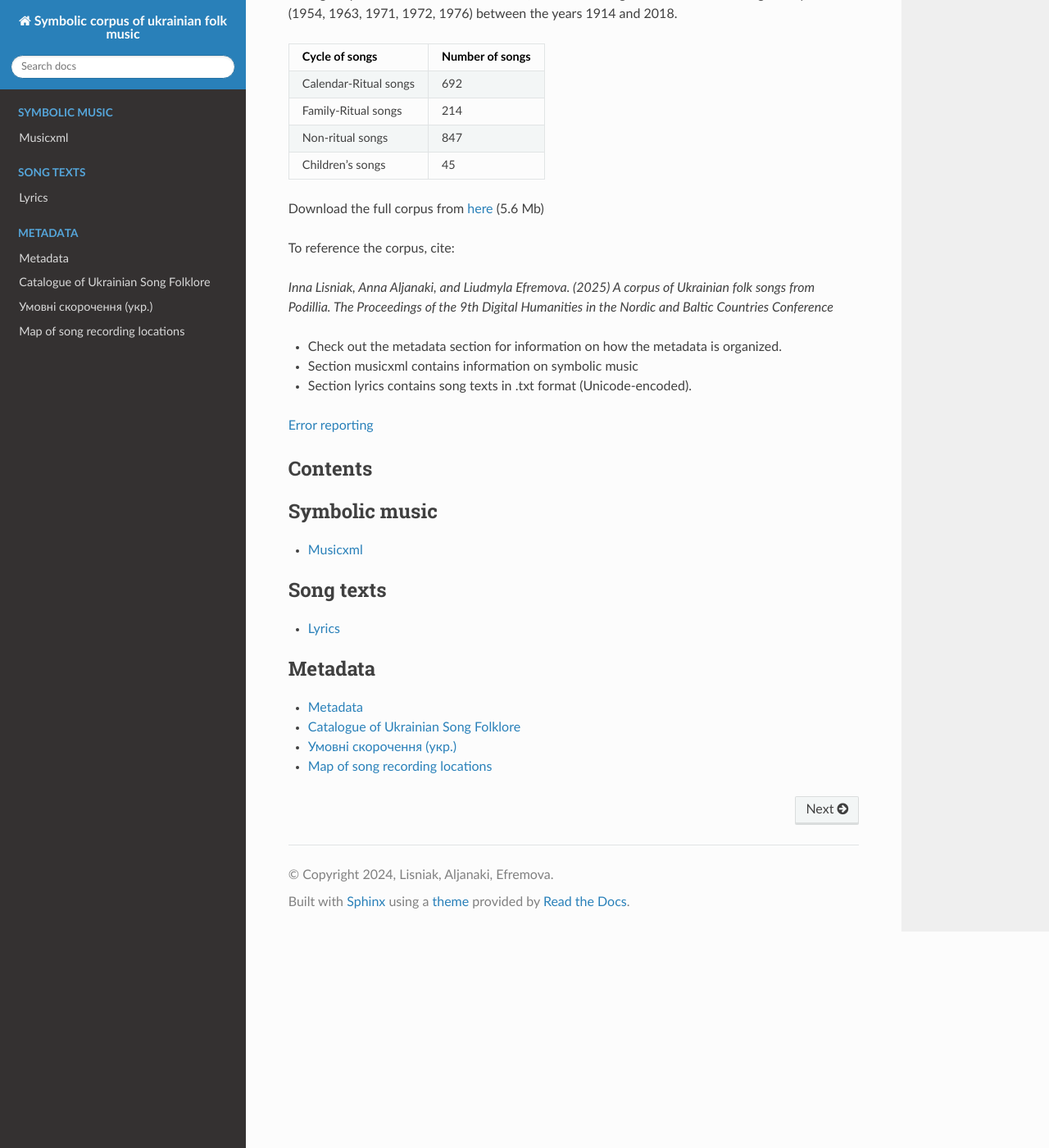
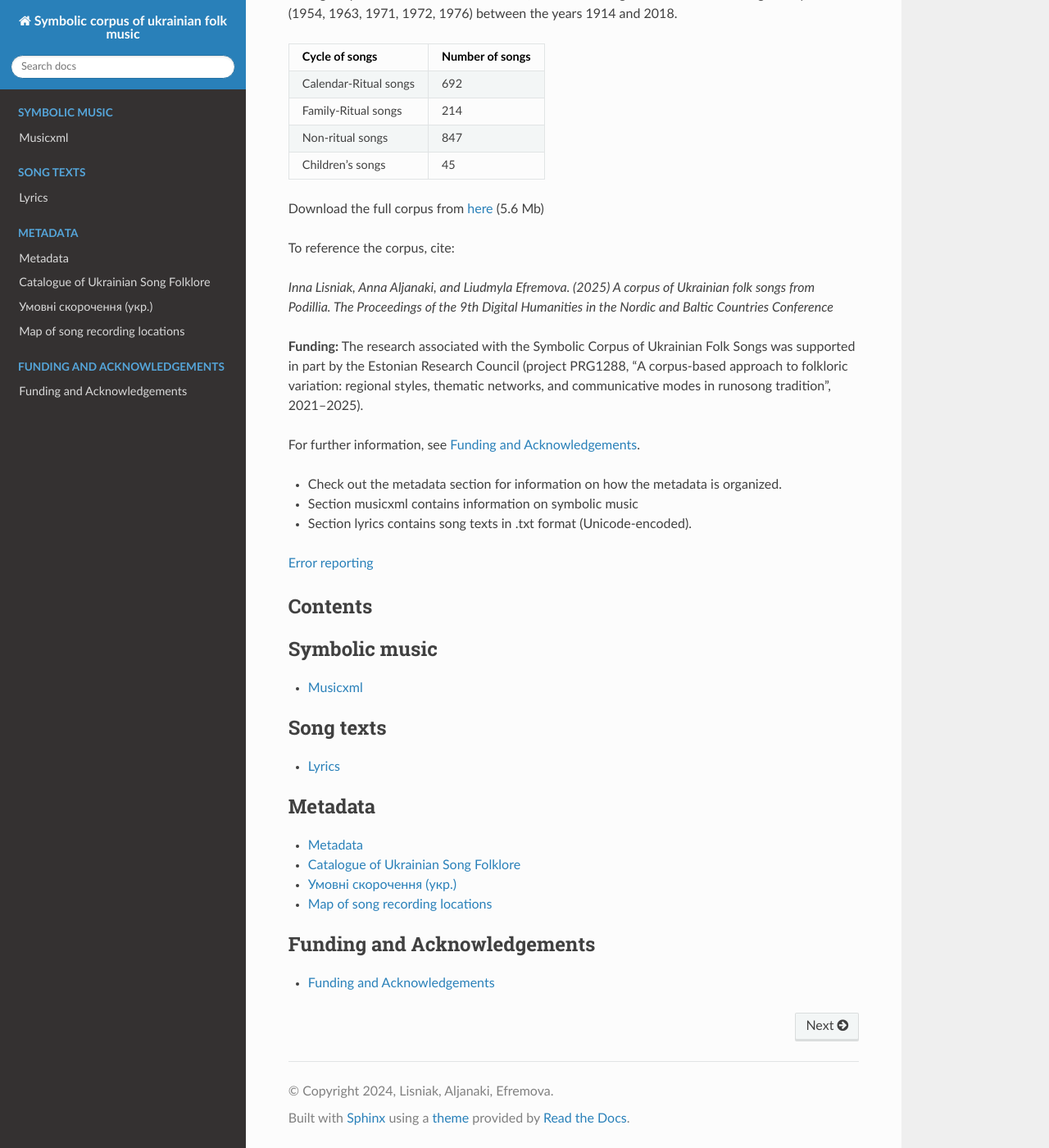
Before and after one commit to aljanaki/Symbolic_Corpus_Of_Ukrainian_Folk_Music, a Sphinx documentation site: the page built from docs/index.rst, in a window 1280 px wide and 1400 px high, scrolled down 299 px. Shown: the whole window at 82% size. Built offline with Sphinx 7.4.7 and the Read the Docs theme 3.1.0, drawn with Linux system fonts in a browser that asks for light colours.

Commit message:
Add PRG1288 funding acknowledgement

```diff
--- a/docs/index.rst
+++ b/docs/index.rst
@@ -22,6 +22,13 @@ Download the full corpus from `here <https://github.com/aljanaki/Symbolic_Corpus
 To reference the corpus, cite:
 
 *Inna Lisniak, Anna Aljanaki, and Liudmyla Efremova. (2025) A corpus of Ukrainian folk songs from Podillia. The Proceedings of the 9th Digital Humanities in the Nordic and Baltic Countries Conference*
+
+
+
+**Funding:** The research associated with the Symbolic Corpus of Ukrainian Folk Songs was supported in part by the Estonian Research Council (project PRG1288, "A corpus-based approach to folkloric variation: regional styles, thematic networks, and communicative modes in runosong tradition", 2021–2025).
+
+For further information, see :doc:`Funding and Acknowledgements <funding>`.
+
 
 * Check out the :doc:`metadata` section for information on how the metadata is organized.
 * Section :doc:`musicxml` contains information on symbolic music
@@ -54,3 +61,10 @@ Contents
    metadata/abbreviations
    metadata/abbreviations_UA
    metadata/map
+
+
+.. toctree::
+   :caption: Funding and Acknowledgements
+   :maxdepth: 2
+
+   funding
```
Also changed, not shown: docs/funding.rst (added, +9 -0 lines).
